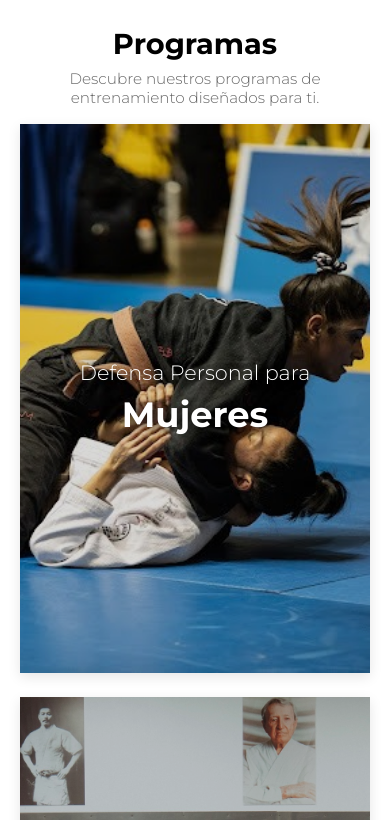
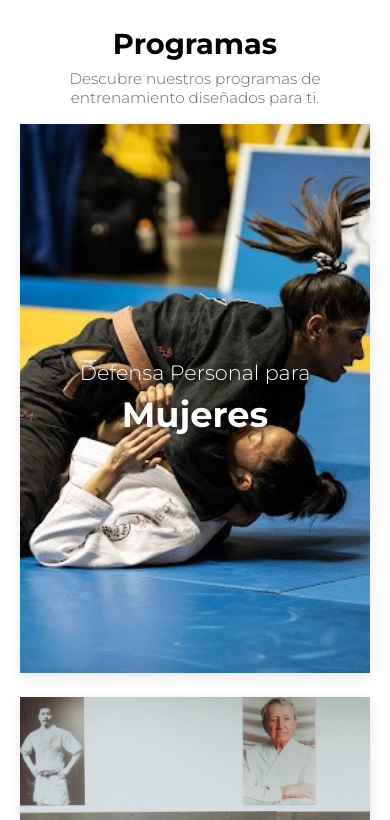
Before and after one commit to gverab01/gvera01.github.io, a plain HTML site: page index.html in a window 390 px wide. Shown: the part 860-1680 px from the top of the page. Drawn offline with Linux system fonts and the light colour scheme.

Commit message:
Corrección de capa opaca de imagenes de programas

```diff
--- a/styles.css
+++ b/styles.css
@@ -2370,7 +2370,7 @@ footer p:first-child {
 
     /* Reducir overlay oscuro en tarjetas de programas para mobile */
     .program-card__text {
-        background: rgba(0, 0, 0, 0.15);
+        background: transparent;
     }
 
     .page-hero {
```
